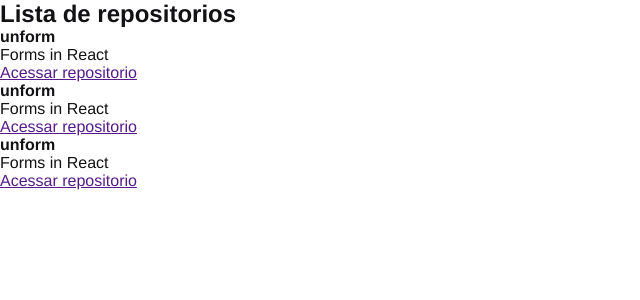
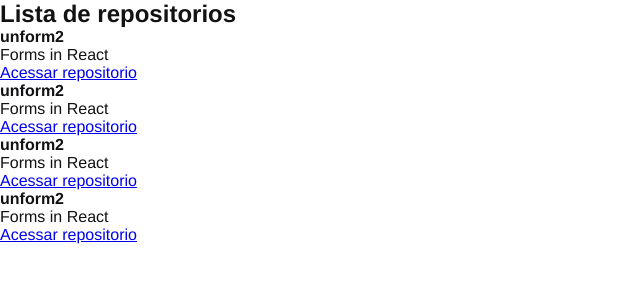
Before and after one commit to mathbertmes/Rocketseat-ignite-reactjs, a React app in the folder 01-github-explorer/: page / in a window 1280 px wide. Shown: the top 300 px of the page, without its empty margins (0-640 px from the left). Built offline with nearby package versions, Linux system fonts and the light colour scheme.

Commit message:
React props

```diff
--- /dev/null
+++ b/01-github-explorer/src/components/RepositoryItem.jsx
@@ -0,0 +1,11 @@
+export function RepositoryItem(props){
+  return(
+    <li>
+      <strong>{props.repository?.name ?? "Default"}</strong>
+      <p>{props.repository.description}</p>
+      <a href={props.repository.link}>
+        Acessar repositorio
+      </a>
+    </li>
+  )
+}
--- a/01-github-explorer/src/components/RepositoryList.jsx
+++ b/01-github-explorer/src/components/RepositoryList.jsx
@@ -1,30 +1,21 @@
+import { RepositoryItem } from "./RepositoryItem";
+
+const repository = {
+  name : 'unform2',
+  description : 'Forms in React',
+  link : 'https://www.youtube.com/'
+}
+
 export function RepositoryList(){
   return(
     <section className="repository-list">
       <h1>Lista de repositorios</h1>
 
       <ul>
-        <li>
-          <strong>unform</strong>
-          <p>Forms in React</p>
-          <a href="">
-            Acessar repositorio
-          </a>
-        </li>
-        <li>
-          <strong>unform</strong>
-          <p>Forms in React</p>
-          <a href="">
-            Acessar repositorio
-          </a>
-        </li>
-        <li>
-          <strong>unform</strong>
-          <p>Forms in React</p>
-          <a href="">
-            Acessar repositorio
-          </a>
-        </li>
+        <RepositoryItem repository={repository}/>
+        <RepositoryItem repository={repository}/>
+        <RepositoryItem repository={repository}/>
+        <RepositoryItem repository={repository}/>
       </ul>
     </section>
   )
```
